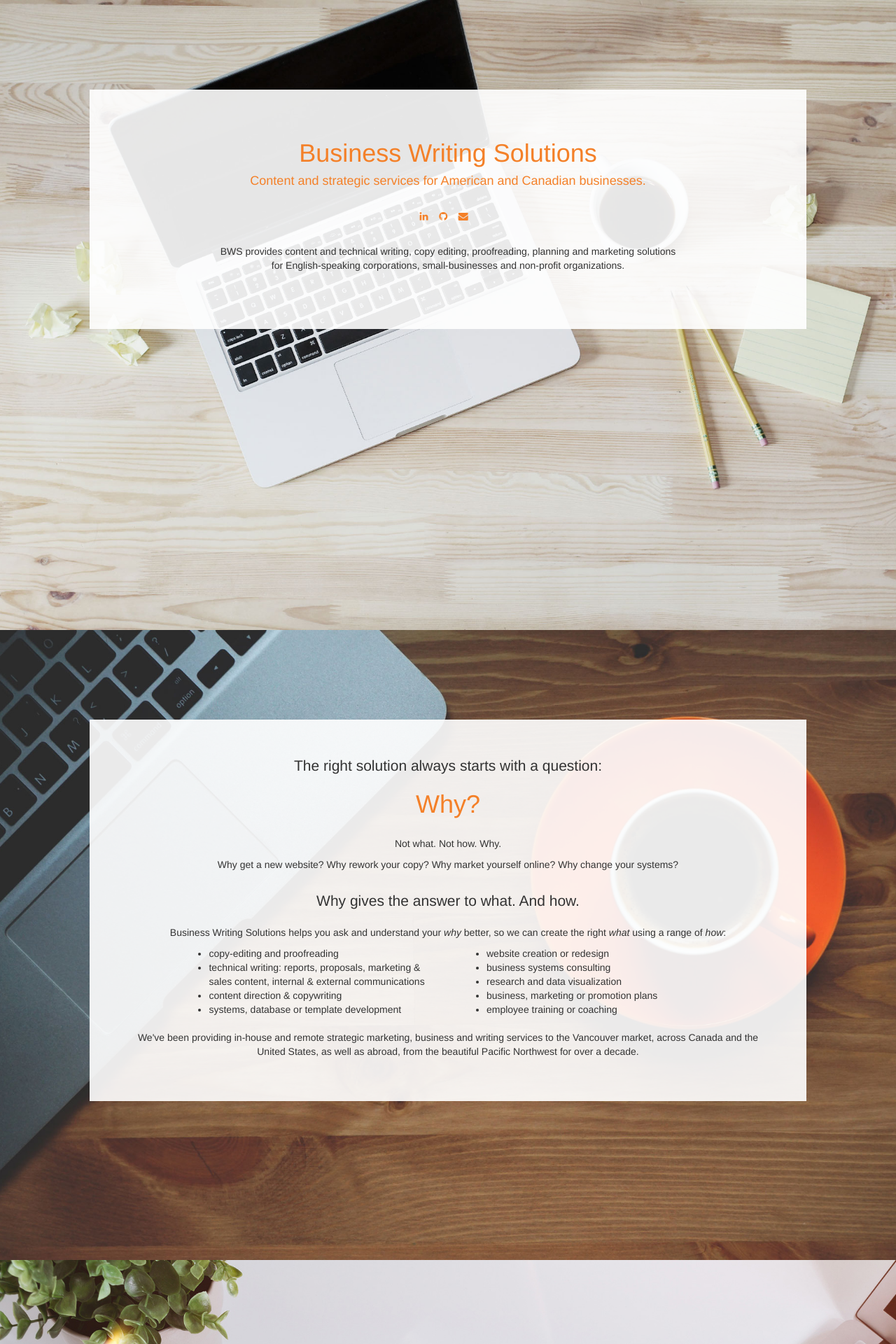
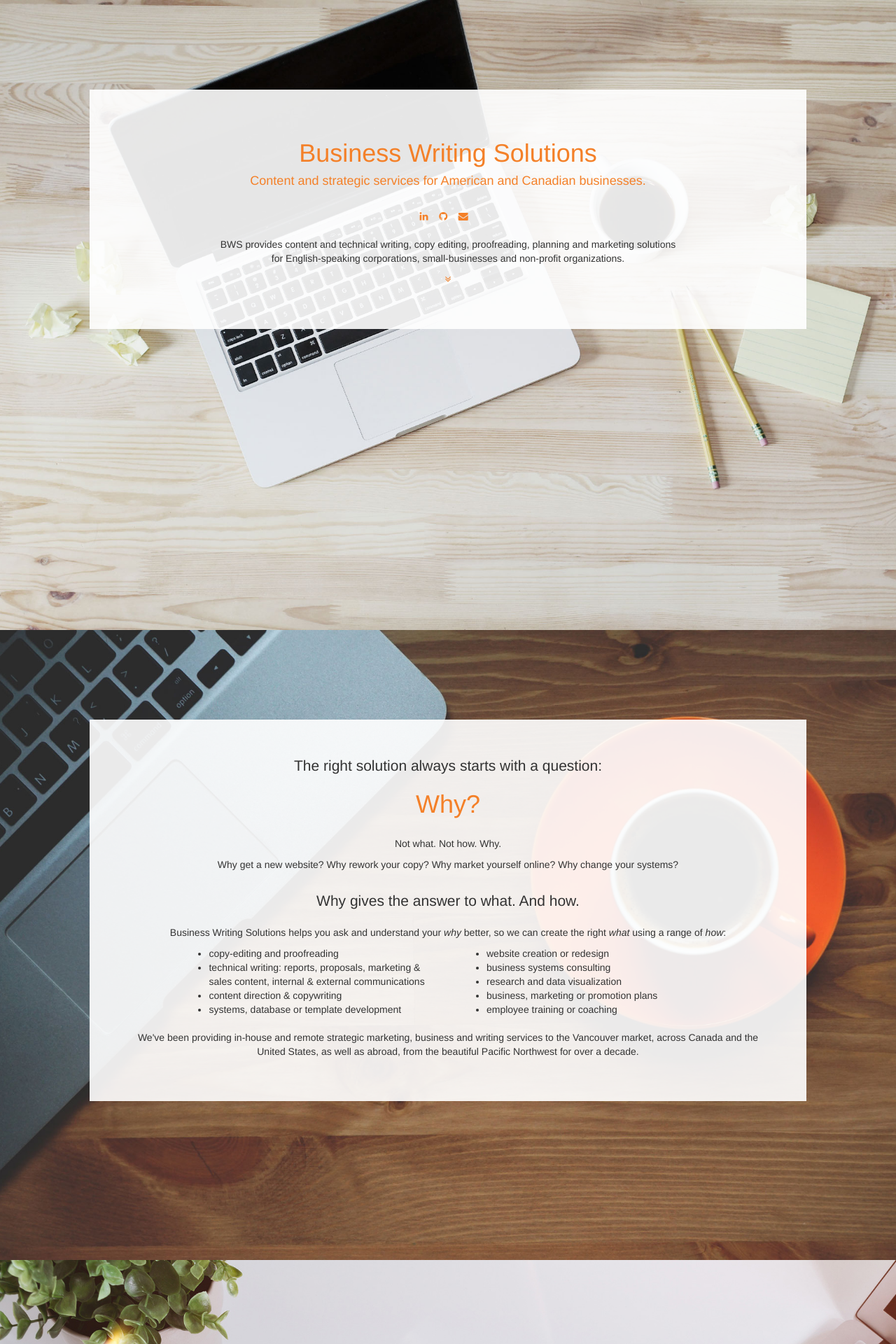
Before and after one commit to kaiewiggins/businesswriting, a Jekyll site: the page built from index.html, in a window 1280 px wide. Shown: the top 1920 px of the page at 70% size. Built offline with Jekyll 4.4.1, drawn with Linux system fonts in a browser that asks for light colours; nearby versions of some CDN libraries.

Commit message:
Update index.html

```diff
--- a/index.html
+++ b/index.html
@@ -14,9 +14,11 @@ title: US and Canadian Business Writing Solutions
         <a href="https://github.com/kaiewiggins" target="_blank"><i class="fa fa-github" style="color: #f48028;  text-size: 1.5em;"></i></a>&nbsp;&nbsp;&nbsp;
 <a href="mailto:kaie.web@gmail.com" target="_blank"><i class="fa fa-envelope" style="color: #f48028;  text-size: 1.5em;"></i></a>&nbsp;&nbsp;&nbsp;
           </p></div><!--end row-->
-            <br />
+            <p></p>
           <p>BWS provides content and technical writing, copy editing, proofreading, planning and marketing solutions<br> for English-speaking corporations, small-businesses and non-profit organizations.</p>
-          <br />
+            <p></p>
+            <i class="fa fa-angle-double-down" style="color: #f48028;  text-size: 1.5em;"></i>
+            <p></p>
         </div><!--close text-center-->
 </div><!--close first background img-->
 
```
